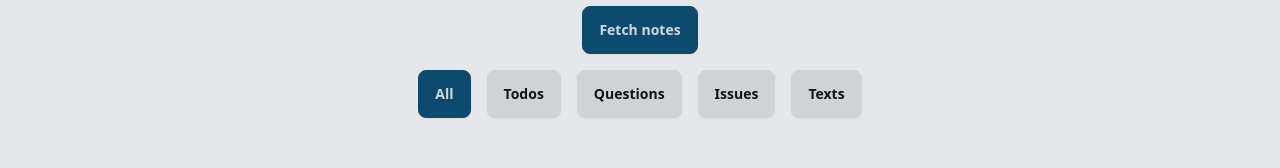
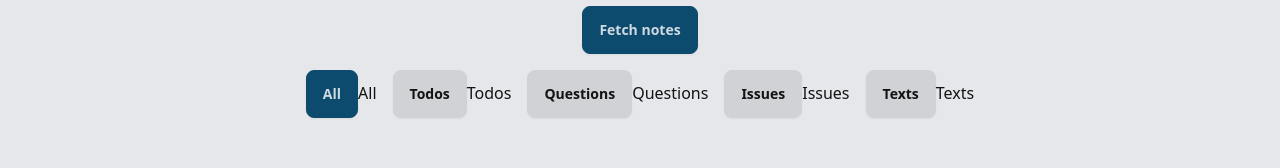
Before and after one commit to Neeblue/joels-corner, a React (Vite) app: page /projects/notes/app in a window 1280 px wide. Shown: the part 182-350 px from the top of the page. Built offline with nearby package versions, Linux system fonts and the light colour scheme; the HTML template or start-up script is replaced by a standard one.

Commit message:
fix: minor changes
remove dependency array, update fetch, add input for accessibility, add id to notes

```diff
--- a/src/pages/Notes.tsx
+++ b/src/pages/Notes.tsx
@@ -2,6 +2,7 @@ import React, { useCallback, useState } from 'react';
 import NotesCard from '@components/NotesCard';
 
 interface Note {
+    id: string;
     title: string;
     description: string;
     label: string;
@@ -11,15 +12,20 @@ export default function Notes() {
     const [notes, setNotes] = useState<Note[]>([]);
     const [selectedLabel, setSelectedLabel] = useState<string>('');
     const [isLoading, setIsLoading] = useState<boolean>(false);
-    const [isButtonActive, setIsButtonActive] = useState<boolean>(true);
+    const [error, setError] = useState<string | null>(null);
 
     const handleButtonPress = useCallback(() => {
         setIsLoading(true);
+        setError(null);
         console.log('Fetching notes...');
-        setIsButtonActive(false);
 
         fetch(`https://post-message-neeblue.azurewebsites.net/api/notes?code=${import.meta.env.VITE_APP_AZURE_FUNCTION_API}`)
-        .then(response => response.json())
+            .then(response => {
+                if (!response.ok) {
+                    throw new Error('Failed to fetch notes');
+                }
+                return response.json();
+            })
             .then(data => {
                 setNotes(data);
                 setIsLoading(false);
@@ -28,9 +34,9 @@ export default function Notes() {
             .catch(error => {
                 console.error(error);
                 setIsLoading(false);
+                setError('Failed to fetch notes. Please try again.');
             });
-
-    }, [isButtonActive]);
+    }, []);
 
     const handleLabelChange = (event: React.ChangeEvent<HTMLInputElement>) => {
         setSelectedLabel(event.target.value);
@@ -41,27 +47,82 @@ export default function Notes() {
     return (
         <div>
             <h1 className='text-center text-primary'>Notes to myself</h1>
-            <div className='text-center text-primary mb-8'>These notes are pulled from an Azure database using an Azure Function endpoint. The free tier of Azure Functions has a long cold start, so results may take a while to display.</div>
+            <div className='text-center text-primary mb-8'>
+                These notes are pulled from an Azure database using an Azure Function endpoint.
+                The free tier of Azure Functions has a long cold start, so results may take a while to display.
+            </div>
 
-            {isButtonActive && (
+            {!isLoading && !notes.length && (
                 <div className='text-center mb-4'>
                     <button className='btn btn-primary' onClick={handleButtonPress}>Fetch notes</button>
                 </div>
             )}
 
+            {error && <div className='text-center text-red-600'>{error}</div>}
+
             <div className='flex flex-wrap gap-4 justify-center mb-4'>
-                <input type="radio" aria-label="All" className="btn" value='' checked={selectedLabel === ''} onChange={handleLabelChange} />
-                <input type="radio" aria-label="Todos" className="btn" value='Todo' checked={selectedLabel === 'Todo'} onChange={handleLabelChange} />
-                <input type="radio" aria-label="Questions" className="btn" value='Question' checked={selectedLabel === 'Question'} onChange={handleLabelChange} />
-                <input type="radio" aria-label="Issues" className="btn" value='Issue' checked={selectedLabel === 'Issue'} onChange={handleLabelChange} />
-                <input type="radio" aria-label="Texts" className="btn" value='Text' checked={selectedLabel === 'Text'} onChange={handleLabelChange} />
+                <label>
+                    <input
+                        type="radio"
+                        aria-label="All"
+                        className="btn"
+                        value=''
+                        checked={selectedLabel === ''}
+                        onChange={handleLabelChange}
+                    />
+                    All
+                </label>
+                <label>
+                    <input
+                        type="radio"
+                        aria-label="Todos"
+                        className="btn"
+                        value='Todo'
+                        checked={selectedLabel === 'Todo'}
+                        onChange={handleLabelChange}
+                    />
+                    Todos
+                </label>
+                <label>
+                    <input
+                        type="radio"
+                        aria-label="Questions"
+                        className="btn"
+                        value='Question'
+                        checked={selectedLabel === 'Question'}
+                        onChange={handleLabelChange}
+                    />
+                    Questions
+                </label>
+                <label>
+                    <input
+                        type="radio"
+                        aria-label="Issues"
+                        className="btn"
+                        value='Issue'
+                        checked={selectedLabel === 'Issue'}
+                        onChange={handleLabelChange}
+                    />
+                    Issues
+                </label>
+                <label>
+                    <input
+                        type="radio"
+                        aria-label="Texts"
+                        className="btn"
+                        value='Text'
+                        checked={selectedLabel === 'Text'}
+                        onChange={handleLabelChange}
+                    />
+                    Texts
+                </label>
             </div>
-            <div className='flex flex-wrap wrap gap-4 justify-center mb-8'>
+            <div className='flex flex-wrap gap-4 justify-center mb-8'>
                 {isLoading ? (
                     <span className="loading loading-spinner text-primary size-9"></span>
                 ) : (
-                    filteredNotes.map((note, index) => (
-                        <div key={index}>
+                    filteredNotes.map((note) => (
+                        <div key={note.id}>
                             <NotesCard title={note.title} description={note.description} label={note.label} />
                         </div>
                     ))
```
Lines whose indentation alone changed are shown as unchanged.
